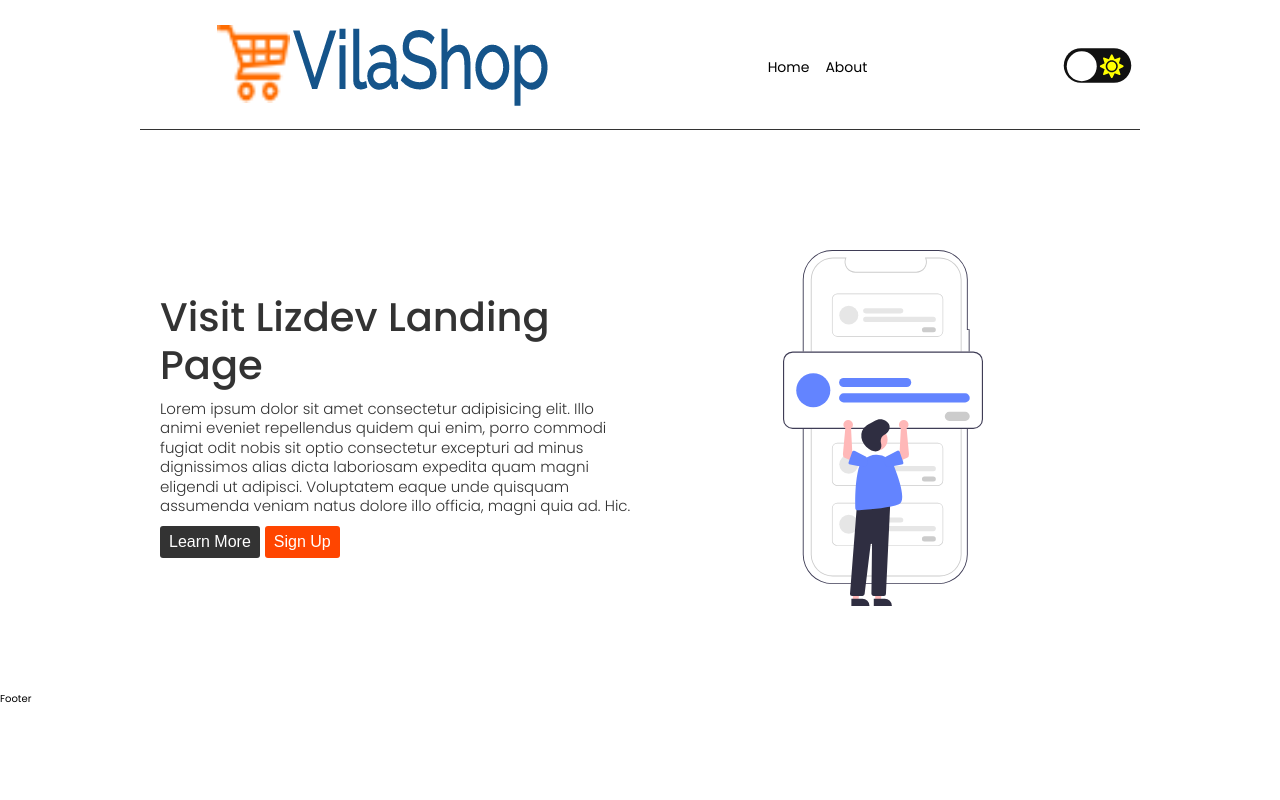
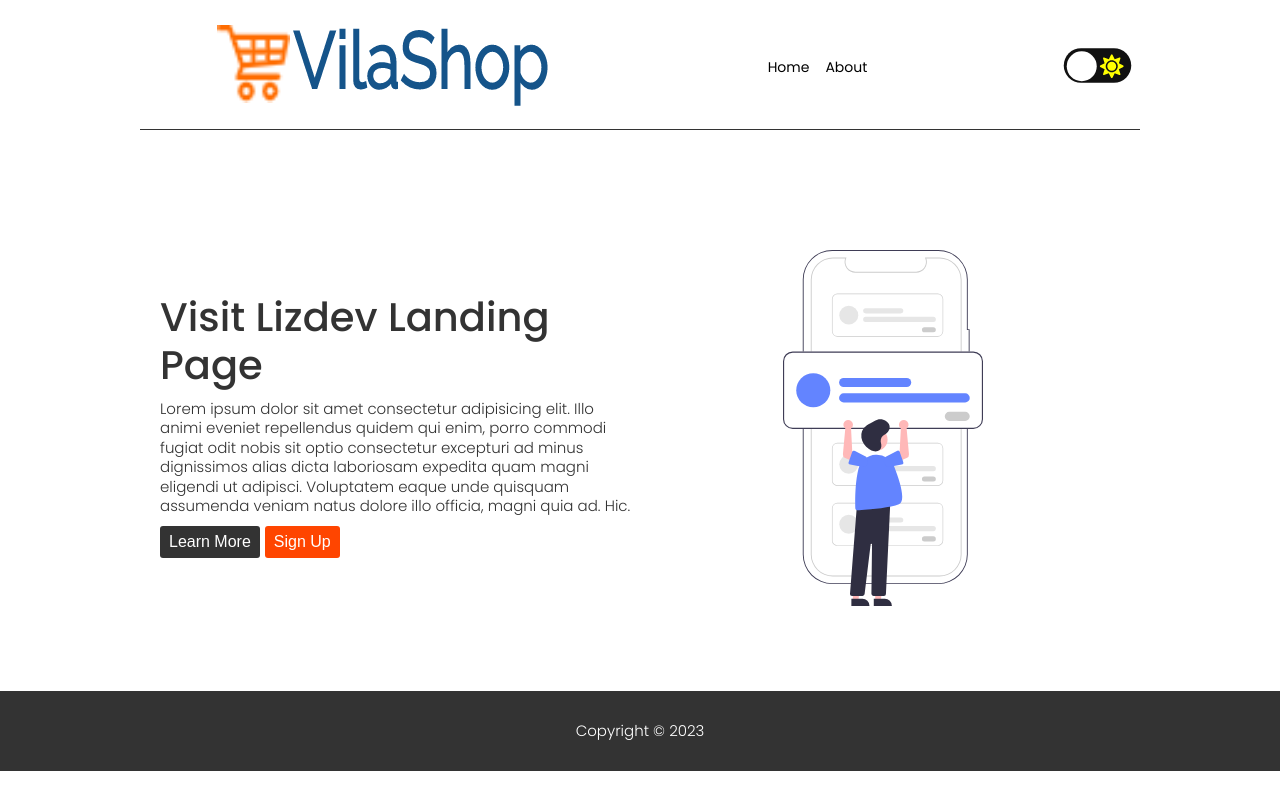
Before and after one commit to Lizdev-05/dark-store, a React (Create React App) app: page / in a window 1280 px wide. Built offline with nearby package versions, Linux system fonts and the light colour scheme.

Commit message:
Add Footer

```diff
--- a/src/App.css
+++ b/src/App.css
@@ -1,4 +1,4 @@
-.main {
+.main-app {
   min-width: 100%;
   overflow: hidden;
 }
--- a/src/App.js
+++ b/src/App.js
@@ -5,7 +5,7 @@
 
 function App() {
   return (
-    <div className="main">
+    <div className="main-app">
       <Nav />
       <Hero />
       <Footer />
--- a/src/component/Footer/Footer.css
+++ b/src/component/Footer/Footer.css
@@ -0,0 +1,9 @@
+footer {
+  width: 100%;
+  height: 10vh;
+  background-color: var(--foreground);
+}
+
+footer > p {
+  color: var(--background);
+}
--- a/src/component/Footer/Footer.js
+++ b/src/component/Footer/Footer.js
@@ -1,7 +1,12 @@
 import React from "react";
+import "./Footer.css";
 
 const Footer = () => {
-  return <div>Footer</div>;
+  return (
+    <footer className="--flex-center">
+      <p>Copyright &copy; 2023</p>
+    </footer>
+  );
 };
 
 export default Footer;
--- a/src/index.js
+++ b/src/index.js
@@ -1,17 +1,11 @@
-import React from 'react';
-import ReactDOM from 'react-dom/client';
-import './index.css';
-import App from './App';
-import reportWebVitals from './reportWebVitals';
+import React from "react";
+import ReactDOM from "react-dom/client";
+import "./index.css";
+import App from "./App";
 
-const root = ReactDOM.createRoot(document.getElementById('root'));
+const root = ReactDOM.createRoot(document.getElementById("root"));
 root.render(
   <React.StrictMode>
     <App />
   </React.StrictMode>
 );
-
-// If you want to start measuring performance in your app, pass a function
-// to log results (for example: reportWebVitals(console.log))
-// or send to an analytics endpoint. Learn more: https://bit.ly/CRA-vitals
-reportWebVitals();
```
